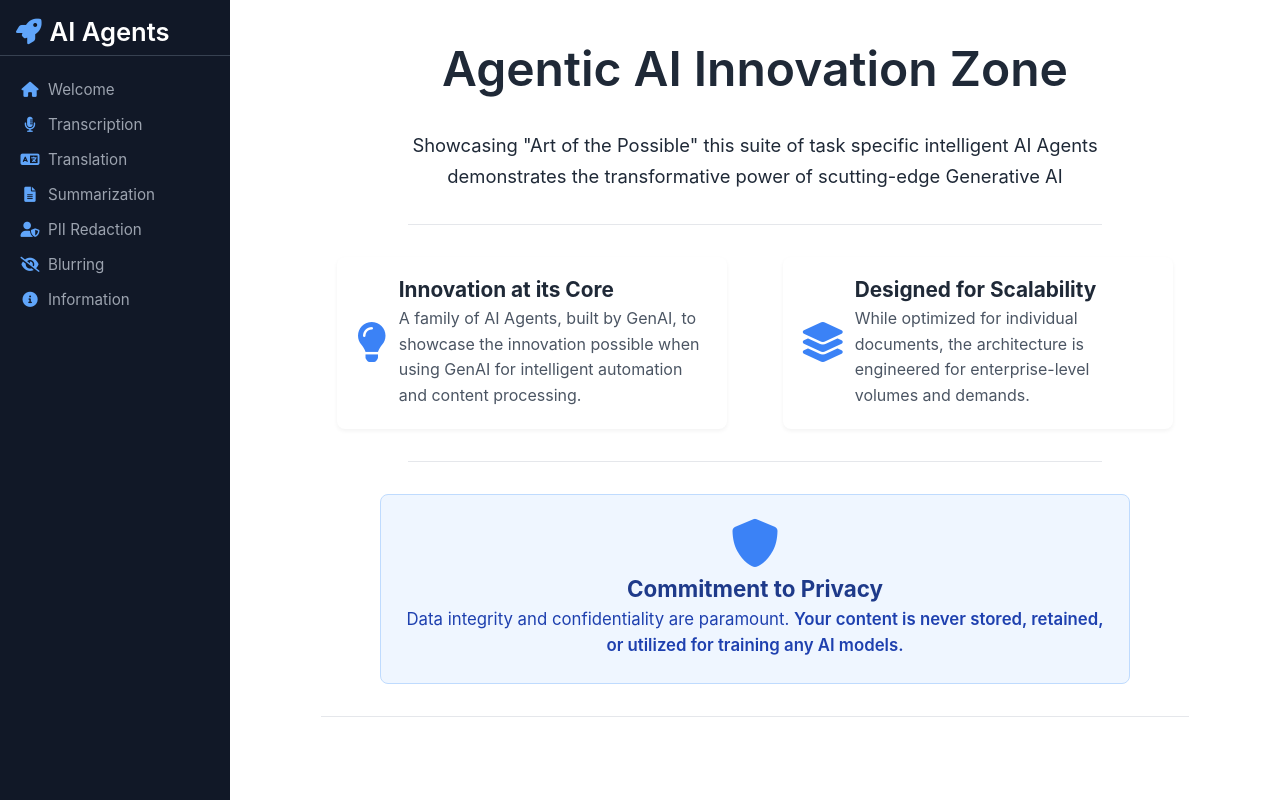
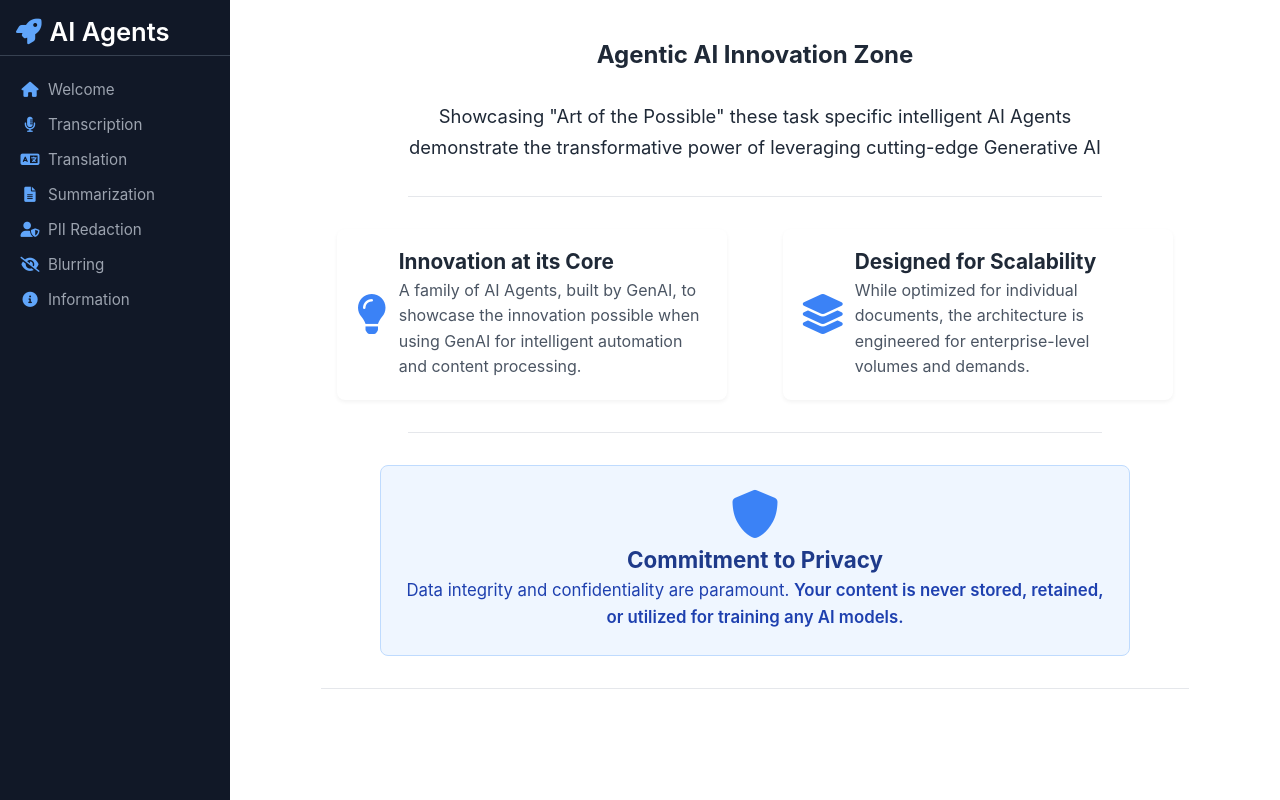
Before and after one commit to pohagan72/AgentShowcase, a Flask app: page /feature/1 in a window 1280 px wide. Run offline with Flask 3, Linux system fonts and the light colour scheme; some libraries are stand-ins or nearby versions.

Commit message:
Typo correction on welcome and info screens

```diff
--- a/features/info/templates/info_content.html
+++ b/features/info/templates/info_content.html
@@ -21,7 +21,7 @@
             <br>
             <ul>
                 <li><strong>No Warranty:</strong> This service is provided "as is" without any warranties, express or implied.<br>Your use of this service is solely at your own risk.</li>
-                <li><strong>Data Handling:</strong> Your input data is processed solely to generate the presentation. We do not intentionally store your data longer than necessary for this processing.</li>
+                <li><strong>Data Handling:</strong> Your data is processed solely for the purpose of using the AI Agent. Your data is not intentionally stored longer than necessary for processing.</li>
                 <li><strong>AI Training:</strong> Your data will not be used to train AI models.</li>
                 <li><strong>Limitation of Liability:</strong> By using this service, you agree that the creator provides no guarantees and assumes no liability for any outcomes, errors, or issues resulting from its use.</li>
             </ul>
--- a/templates/partials/_welcome_content.html
+++ b/templates/partials/_welcome_content.html
@@ -1,7 +1,7 @@
 <!-- templates/partials/_welcome_content.html -->
 <div class="welcome-container">
     <div class="welcome-header">
-        <h1>Agentic AI Innovation Zone</h1>
+        <h2>Agentic AI Innovation Zone</h2>
         <p class="welcome-subtitle">
             <!-- Showcasing the "Art of the Possible" with custom Generative AI Solutions -->
         </p>
@@ -9,7 +9,8 @@
 
     <div class="welcome-intro">
         <p>
-            Showcasing "Art of the Possible" this suite of task specific intelligent AI Agents demonstrates the transformative power of scutting-edge Generative AI
+            Showcasing "Art of the Possible" these task specific intelligent AI Agents
+            <br> demonstrate the transformative power of leveraging cutting-edge Generative AI
             <p></p>
             <!-- <br>These agents were built with GenAI using complex prompts, sometimes exceeding 50 pages -->
         </p>
```
